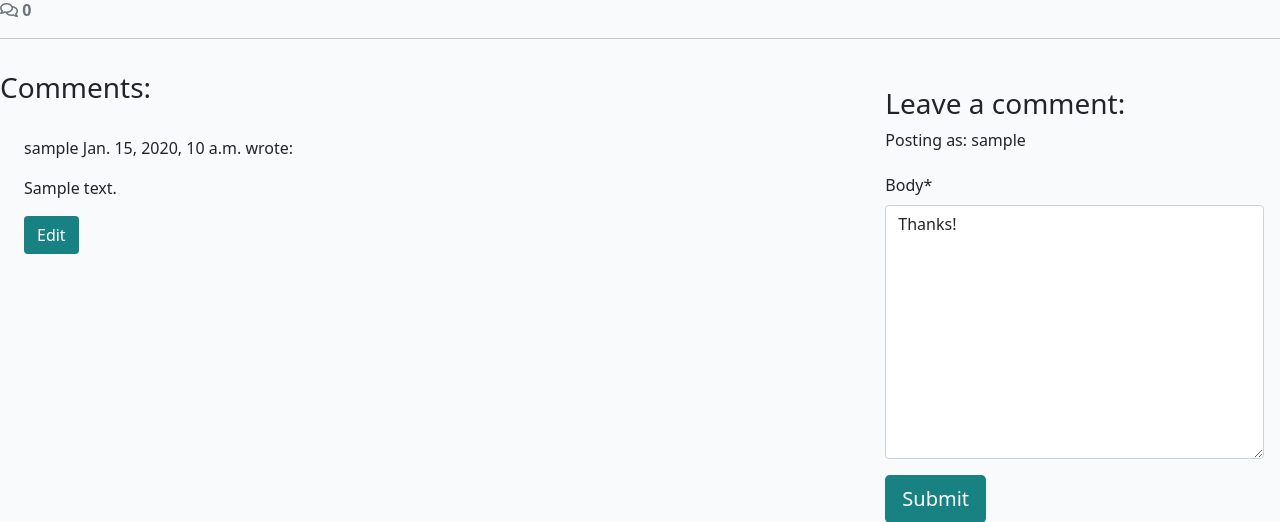
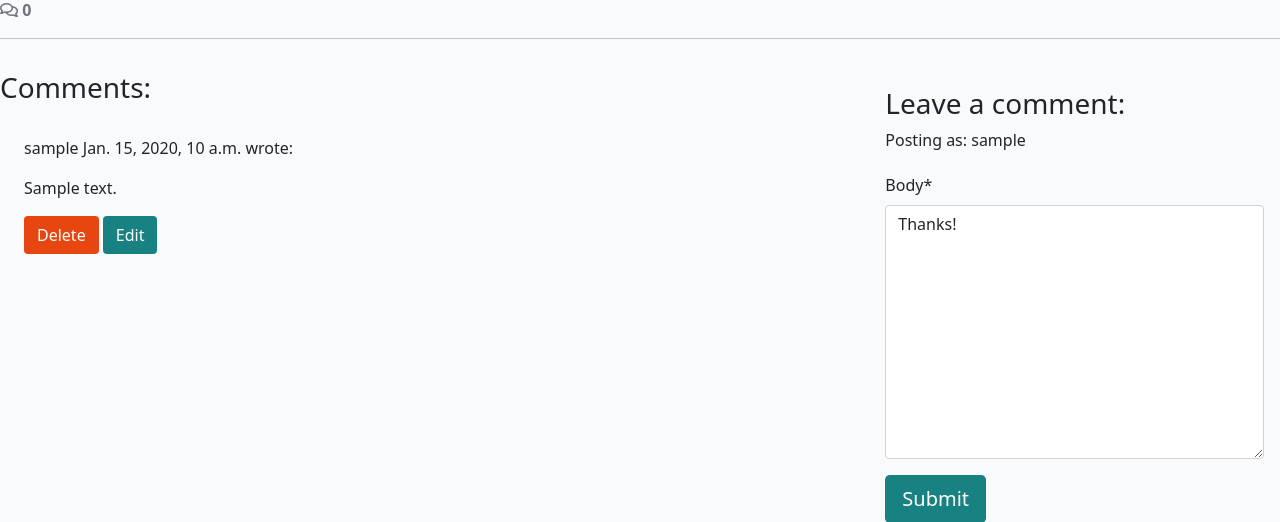
Before and after one commit to aremandanaveenkumar/service_support_blog, a Django app: a page that uses blog/templates/blog/post_detail.html in a window 1280 px wide. Shown: the part 494-1016 px from the top of the page. Run offline with Django 4.2, Linux system fonts and the light colour scheme; a user stored in the database is signed in; tables that the repository leaves empty hold one stand-in row (values such as "Sample post"); some libraries are stand-ins or nearby versions.

Commit message:
Update post_detail.html to show delete button if user logged in

```diff
--- a/blog/templates/blog/post_detail.html
+++ b/blog/templates/blog/post_detail.html
@@ -68,9 +68,9 @@
           </p>
           {% endif %}
           {% if user.is_authenticated and comment.author == user %}
-  <button class="btn btn-edit"
-    comment_id="{{ comment.id }}">Edit</button>
-  {% endif %}
+           <button class="btn btn-delete" comment_id="{{ comment.id }}">Delete</button>
+          <button class="btn btn-edit" comment_id="{{ comment.id }}">Edit</button>
+          {% endif %}
         </div>
         <!-- Our for loop ends here -->
         {% endfor %}
```
